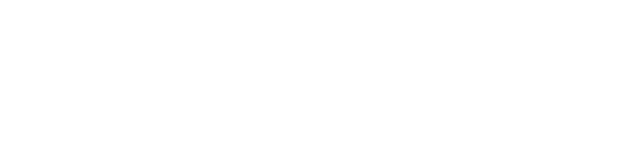
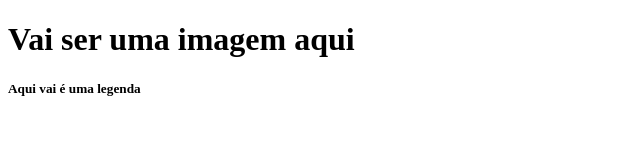
Before and after one commit to Gigiiih/SiteEscola, a plain HTML site: page index.html in a window 1280 px wide. Shown: the whole page, without its empty margins (0-640 px from the left). Drawn offline with Linux system fonts and the light colour scheme.

Commit message:
Add files via upload

```diff
--- a/index.html
+++ b/index.html
@@ -7,6 +7,8 @@
     <title>Site Escola</title>
 </head>
 <body>
+    <h1>Vai ser uma imagem aqui</h1>
+    <h5>Aqui vai é uma legenda</h5>
 
 </body>
 </html>
```
